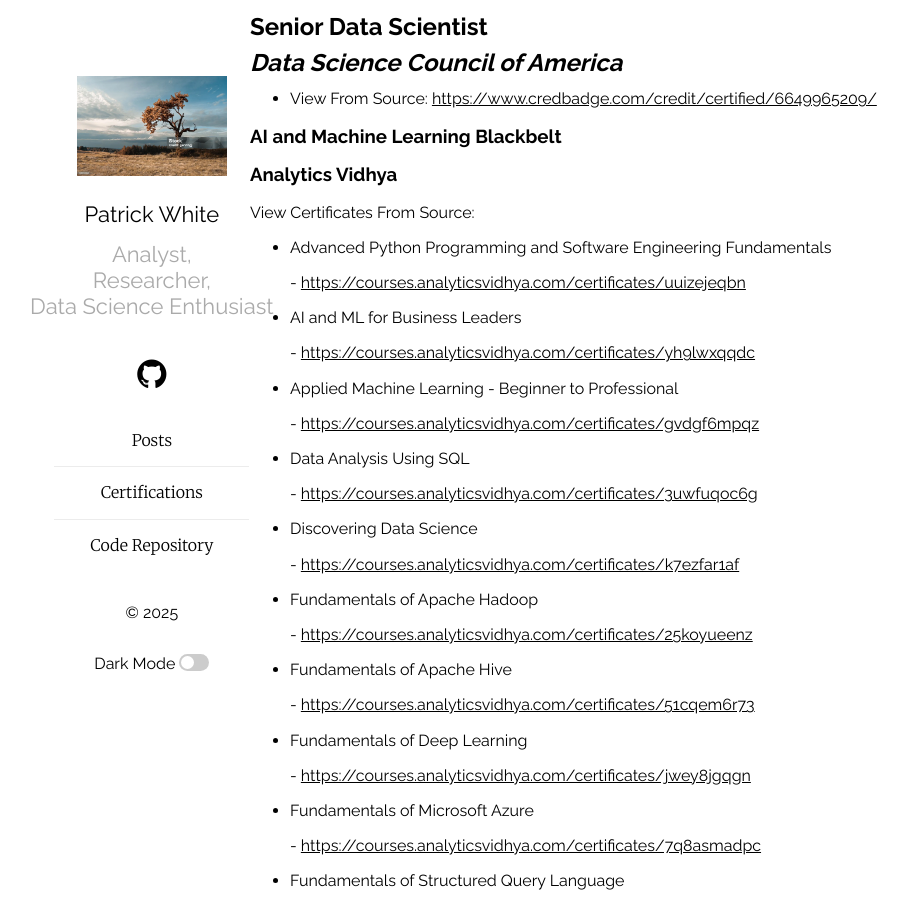
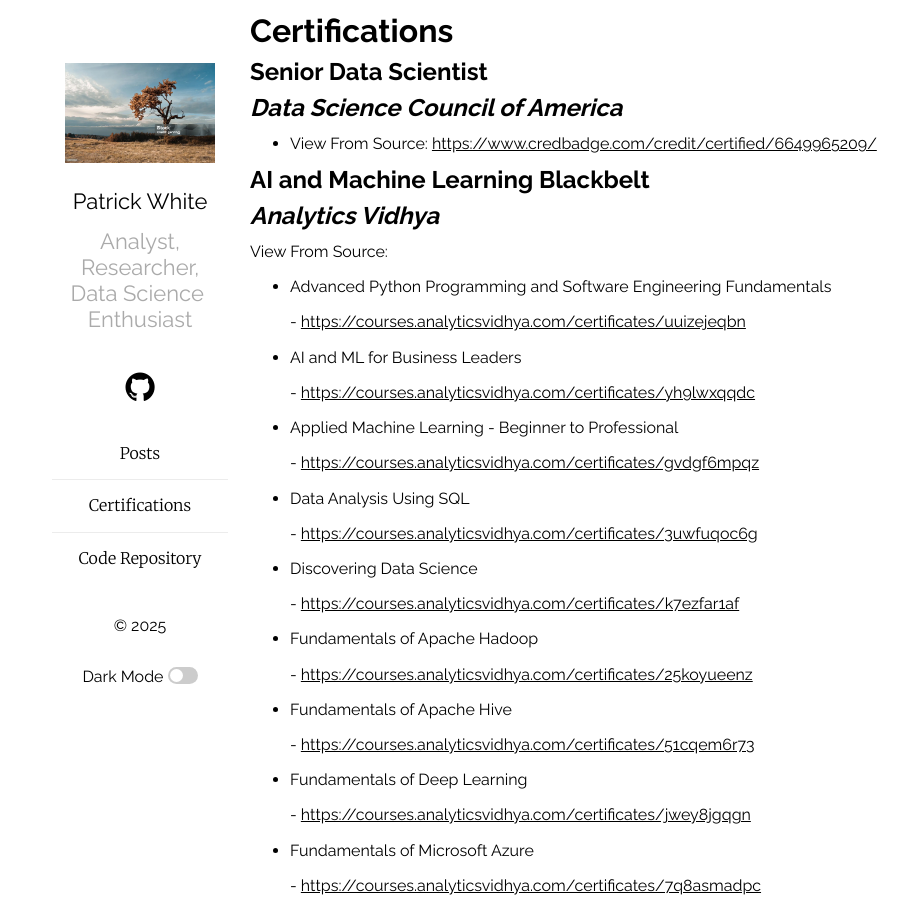
Before and after one commit to pw598/pw598.github.io, a Jekyll site: the page built from certifications.md, in a window 1280 px wide and 900 px high. Shown: the whole window, without its empty margins (45-953 px from the left). Built offline with Jekyll 4.4.1, drawn with Linux system fonts in a browser that asks for light colours.

Commit message:
Add files via upload

```diff
--- a/_config.yml
+++ b/_config.yml
@@ -11,7 +11,7 @@
   sass_dir: _sass
 plainwhite:
   name: Patrick White
-  tagline: "Analyst,<br>Researcher,<br>Data Science Enthusiast"
+  tagline: "Analyst,<br>Researcher,<br>Data Science <br>Enthusiast"
   date_format: "%b %-d, %Y"
   sitemap: true # set to true to generate sitemap.xml content
   #search: true # set to true to enable searchbar
--- a/certifications.md
+++ b/certifications.md
@@ -3,20 +3,20 @@
 title: "Certifications"
 ---
 
+# Certifications
 
 ## Senior Data Scientist
 ## <i>Data Science Council of America</i>
 
-- View From Source: <a href="https://www.credbadge.com/credit/certified/6649965209/">https://www.credbadge.com/credit/certified/6649965209/</a>
+- View From Source:
+	<a href="https://www.credbadge.com/credit/certified/6649965209/">https://www.credbadge.com/credit/certified/6649965209/</a>
 
 
 
-<h3>AI and Machine Learning Blackbelt</h3>
-<h3>Analytics Vidhya</h3>
+## AI and Machine Learning Blackbelt
+## <i>Analytics Vidhya</i>
 
-
-
-<p>View Certificates From Source:</p>
+<p>View From Source:</p>
 
 <ul>
 
```
